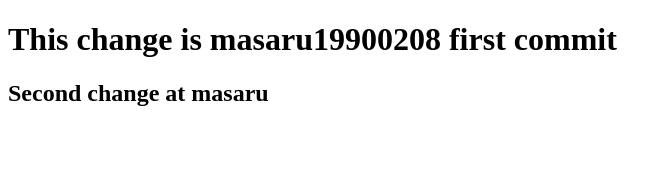
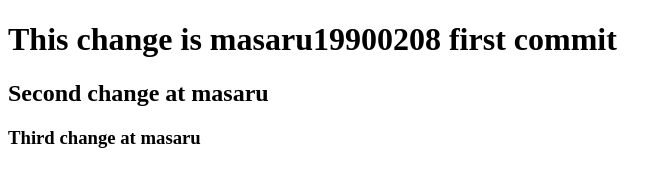
Before and after one commit to masaru19900208/gitTestRepo, a plain HTML site: page index.html in a window 1280 px wide. Shown: the whole page, without its empty margins (0-672 px from the left). Drawn offline with Linux system fonts and the light colour scheme.

Commit message:
3rd change at masaru

```diff
--- a/index.html
+++ b/index.html
@@ -10,5 +10,6 @@
   <body>
     <h1>This change is masaru19900208 first commit</h1>
     <h2>Second change at masaru</h2>
+    <h3>Third change at masaru</h3>
   </body>
 </html>
```
